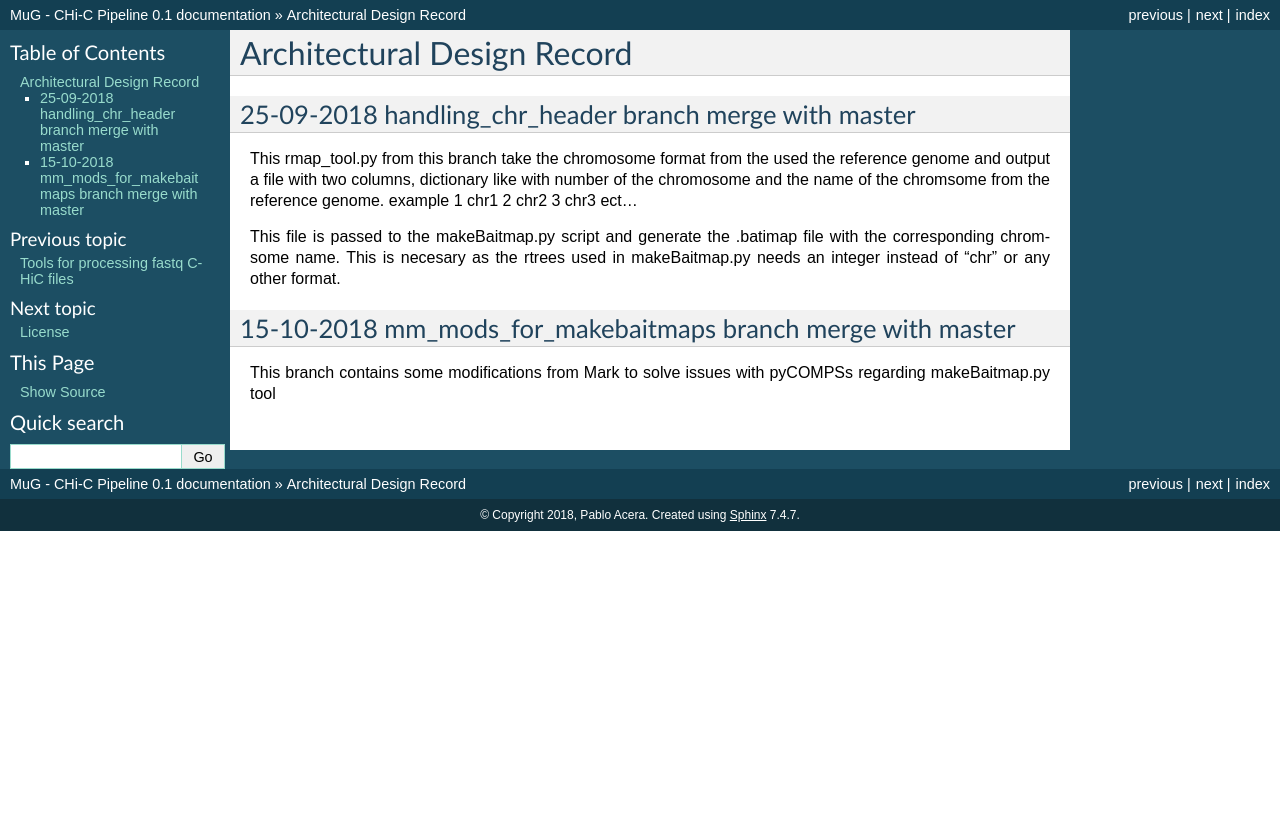
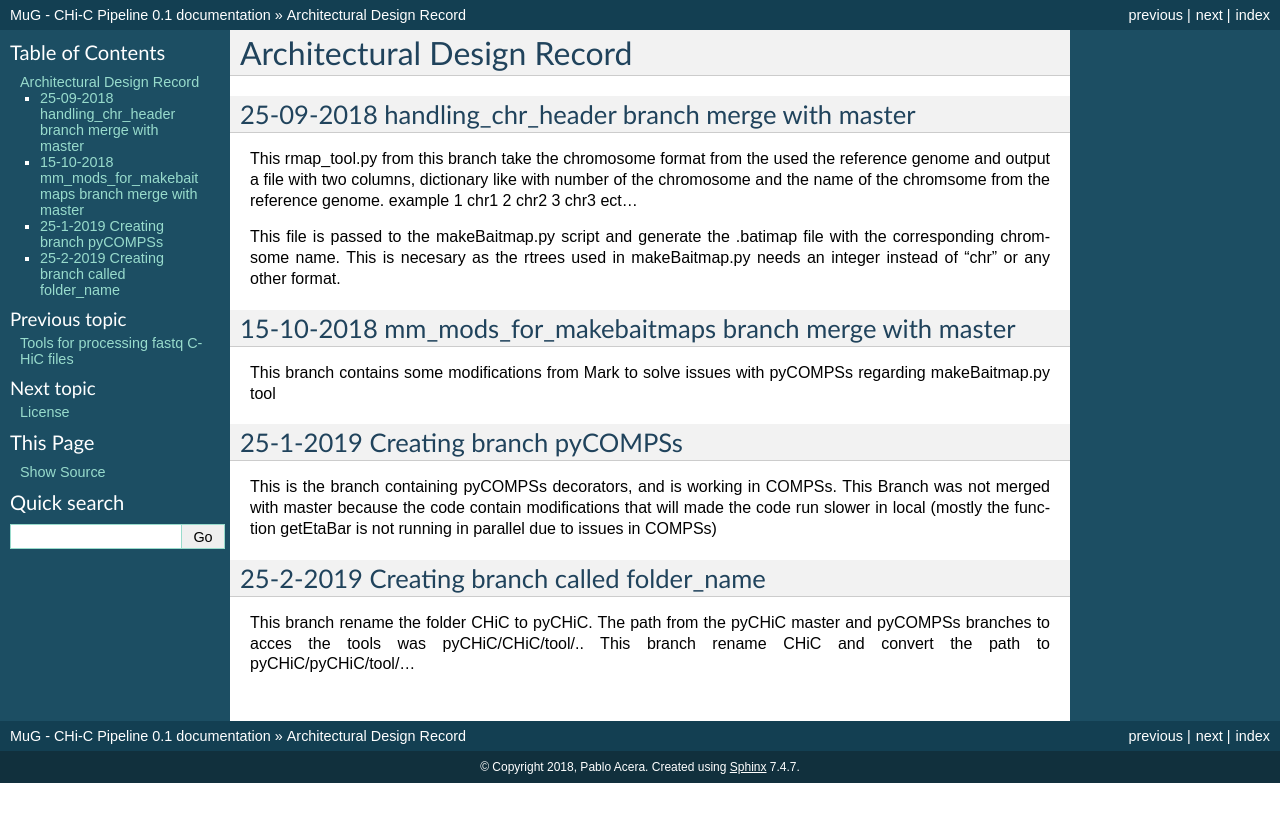
Before and after one commit to Multiscale-Genomics/pyCHiC, a Sphinx documentation site: the page built from docs/adr.rst, in a window 1280 px wide. Shown: the top 822 px of the page. Built offline with Sphinx 7.4.7, drawn with Linux system fonts in a browser that asks for light colours.

Commit message:
adding the pyCOMPSs branch to adr.rst

```diff
--- a/docs/adr.rst
+++ b/docs/adr.rst
@@ -32,3 +32,16 @@ This file is passed to the makeBaitmap.py script and generate the .batimap file
 ------------------------------------------------------------
 
 This branch contains some modifications from Mark to solve issues with pyCOMPSs regarding makeBaitmap.py tool
+
+
+25-1-2019 Creating branch pyCOMPSs
+----------------------------------
+This is the branch containing pyCOMPSs decorators, and is working in COMPSs. This Branch was not
+merged with master because the code contain modifications that will made the code run slower in local
+(mostly the function getEtaBar is not running in parallel due to issues in COMPSs)
+
+
+25-2-2019 Creating branch called folder_name
+--------------------------------------------
+
+This branch rename the folder CHiC to pyCHiC. The path from the pyCHiC master and pyCOMPSs branches to acces the tools was pyCHiC/CHiC/tool/.. This branch rename CHiC and convert the path to pyCHiC/pyCHiC/tool/...
```
